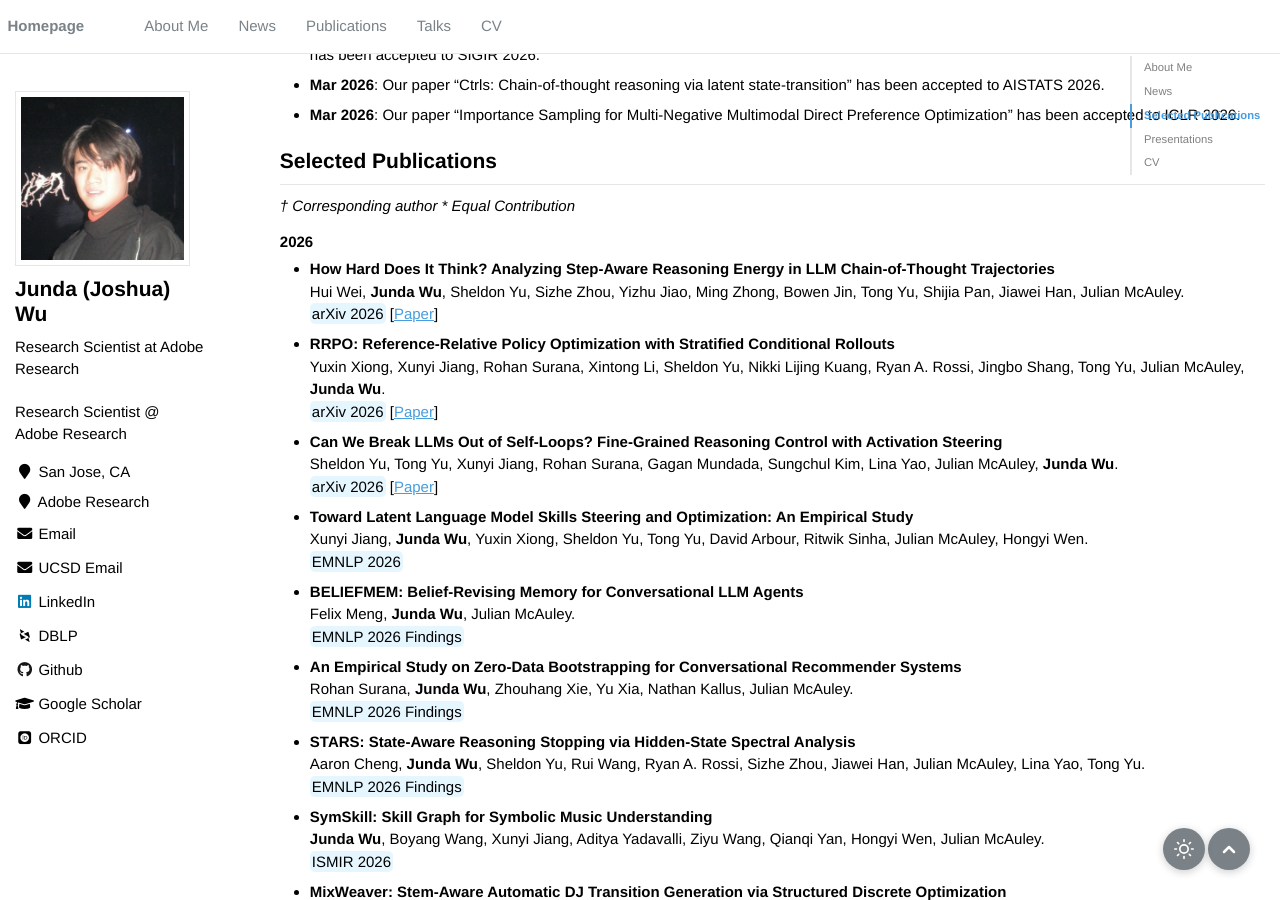
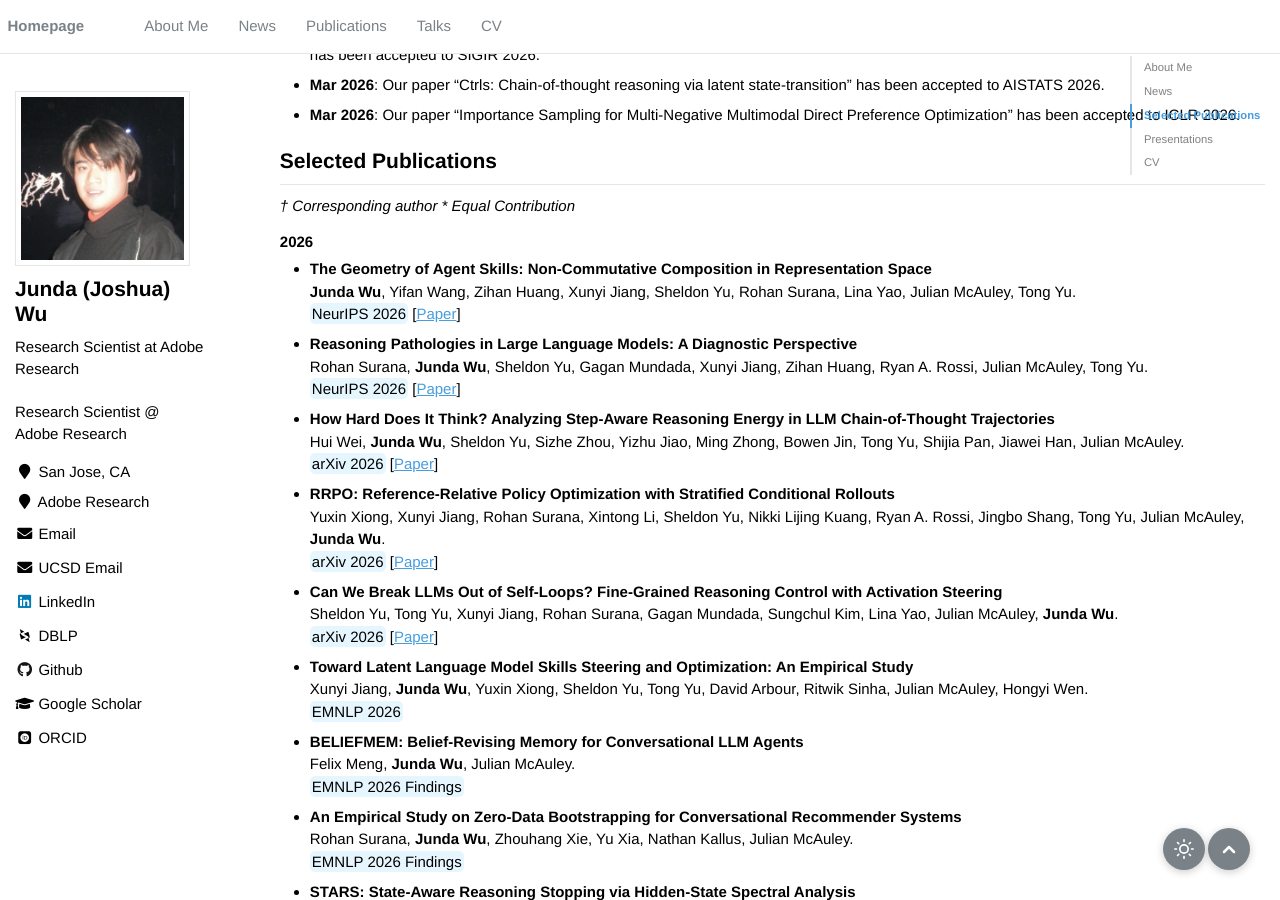
Before and after one commit to JoshuaWu1997/JoshuaWu1997.github.io, a Jekyll site: the page built from _pages/about.md, in a window 1280 px wide and 900 px high, scrolled down 2261 px. Built offline with Jekyll 4.4.1, drawn with Linux system fonts in a browser that asks for light colours; emoji names are drawn with the system emoji font; some web fonts are replaced; formulas are drawn with MathJax 3; some of the changed text lies outside the part shown.

Commit message:
Add new publications for NeurIPS and update details

```diff
--- a/_data/publications.yml
+++ b/_data/publications.yml
@@ -1,4 +1,6 @@
 featured:
+  - {title: 'The Geometry of Agent Skills: Non-Commutative Composition in Representation Space', authors: '**Junda Wu**, Yifan Wang, Zihan Huang, Xunyi Jiang, Sheldon Yu, Rohan Surana, Lina Yao, Julian McAuley, Tong Yu', venue: 'NeurIPS 2026', url: 'https://openreview.net/forum?id=y5GTIdP1fS', year: 2026}
+  - {title: 'Reasoning Pathologies in Large Language Models: A Diagnostic Perspective', authors: 'Rohan Surana, **Junda Wu**, Sheldon Yu, Gagan Mundada, Xunyi Jiang, Zihan Huang, Ryan A. Rossi, Julian McAuley, Tong Yu', venue: 'NeurIPS 2026', url: 'https://openreview.net/forum?id=9rcdHgSVwj', year: 2026}
   - {title: 'How Hard Does It Think? Analyzing Step-Aware Reasoning Energy in LLM Chain-of-Thought Trajectories', authors: 'Hui Wei, **Junda Wu**, Sheldon Yu, Sizhe Zhou, Yizhu Jiao, Ming Zhong, Bowen Jin, Tong Yu, Shijia Pan, Jiawei Han, Julian McAuley', venue: 'arXiv 2026', url: 'https://arxiv.org/abs/2607.28674', year: 2026}
   - {title: 'RRPO: Reference-Relative Policy Optimization with Stratified Conditional Rollouts', authors: 'Yuxin Xiong, Xunyi Jiang, Rohan Surana, Xintong Li, Sheldon Yu, Nikki Lijing Kuang, Ryan A. Rossi, Jingbo Shang, Tong Yu, Julian McAuley, **Junda Wu**', venue: 'arXiv 2026', url: 'https://arxiv.org/abs/2607.18470', year: 2026}
   - {title: 'Can We Break LLMs Out of Self-Loops? Fine-Grained Reasoning Control with Activation Steering', authors: 'Sheldon Yu, Tong Yu, Xunyi Jiang, Rohan Surana, Gagan Mundada, Sungchul Kim, Lina Yao, Julian McAuley, **Junda Wu**', venue: 'arXiv 2026', url: 'https://arxiv.org/abs/2607.18100', year: 2026}
@@ -16,7 +18,7 @@ featured:
   - {title: 'Musicrs: Benchmarking audio-centric conversational recommendation', authors: 'Rohan Surana, Amit Namburi, Gagan Mundada, Abhay Lal, Zachary Novack, Julian McAuley, **Junda Wu**†', venue: 'ICASSP 2026', url: 'https://arxiv.org/abs/2509.19469', code: 'https://github.com/rohan2810/musiCRS', year: 2026}
   - {title: 'WS-GRPO: Weakly-Supervised Group-Relative Policy Optimization for Rollout-Efficient Reasoning', authors: 'Gagan Mundada, Zihan Huang, Rohan Surana, Sheldon Yu, Jennifer Yuntong Zhang, Xintong Li, Tong Yu, Lina Yao, Jingbo Shang, Julian McAuley, **Junda Wu**†', venue: 'ICML 2026', url: 'https://arxiv.org/abs/2602.17025', year: 2026}
   - {title: 'Generate, Filter, Control, Replay: A Comprehensive Survey of Rollout Strategies for LLM Reinforcement Learning', authors: 'Rohan Surana, Gagan Mundada, Xunyi Jiang, Chuhan Wang, Zhenwei Tang, Difan Jiao, Zihan Huang, Yuxin Xiong, **Junda Wu**, Sheldon Yu, Xintong Li, Raghav Jain, Nikki Kuang, Sizhe Zhou, Bowen Jin, Zhendong Chu, Tong Yu, Ryan A. Rossi, Kuan-Hao Huang, Jingbo Shang, Jiawei Han, Julian McAuley', venue: 'arXiv 2026', url: 'https://arxiv.org/abs/2605.02913', year: 2026}
-  - {title: 'AMPS: Adaptive Modality Preference Steering via Functional Entropy', authors: 'Zihan Huang, Xintong Li, Rohan Surana, Tong Yu, Rui Wang, Julian McAuley, Jingbo Shang, **Junda Wu**†', venue: 'arXiv 2026', url: 'https://arxiv.org/abs/2602.12533', year: 2026}
+  - {title: 'AMPS: Adaptive Modality Preference Steering via Functional Entropy', authors: 'Zihan Huang, Xintong Li, Rohan Surana, Tong Yu, Rui Wang, Julian McAuley, Jingbo Shang, **Junda Wu**†', venue: 'NeurIPS 2026', url: 'https://arxiv.org/abs/2602.12533', year: 2026}
   - {title: 'MASS-DPO: Multi-negative Active Sample Selection for Direct Policy Optimization', authors: 'Rohan Surana\*, **Junda Wu**\*, Xintong Li, Sheldon Yu, Yiran Jenny Shen, Chuhan Wang, Tong Yu, Prithviraj Ammanabrolu, Jingbo Shang, Julian McAuley', venue: 'arXiv 2026', url: 'https://openreview.net/pdf?id=gFtdK7pwHg', year: 2026}
   - {title: 'Importance Sampling for Multi-Negative Multimodal Direct Preference Optimization', authors: 'Xintong Li, Chuhan Wang, **Junda Wu**, Rohan Surana, Tong Yu, Julian McAuley, Jingbo Shang', venue: 'ICLR 2026', url: 'https://arxiv.org/abs/2509.25717', year: 2026}
   - {title: 'CSyMR: Benchmarking Compositional Music Information Retrieval in Symbolic Music Reasoning', authors: 'Boyang Wang, Yash Vishe, Xin Xu, Zachary Novack, Xunyi Jiang, Julian McAuley, **Junda Wu**†', venue: 'SIGIR 2026', url: 'https://arxiv.org/abs/2601.11556', year: 2026}
```
